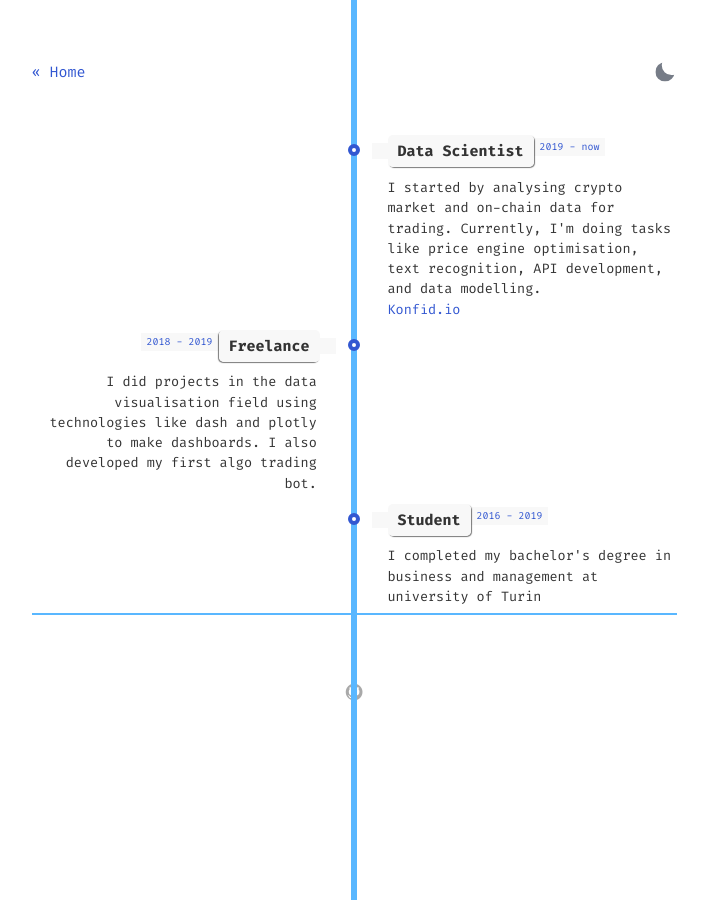
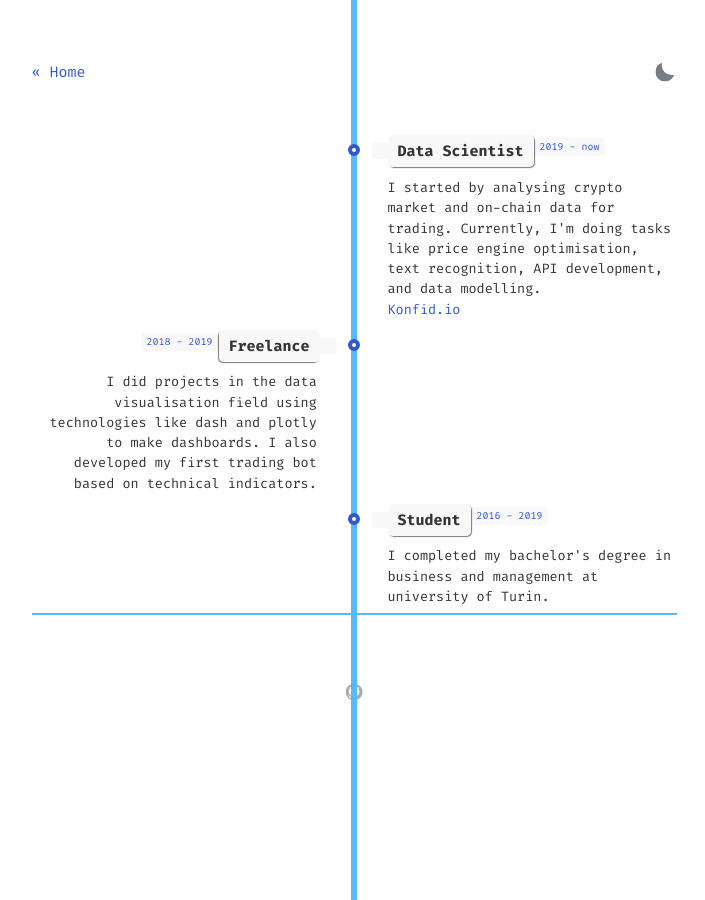
Before and after one commit to 9amirreza6/9amirreza6.github.io, a Jekyll site: the page built from about.html, in a window 1280 px wide. Shown: the whole page, without its empty margins (286-991 px from the left). Built offline with Jekyll 4.4.1, drawn with Linux system fonts in a browser that asks for light colours.

Commit message:
direction changed

```diff
--- a/about.html
+++ b/about.html
@@ -32,7 +32,7 @@ layout: about
                 </div>
                 <div class="desc">
                     I did projects in the data visualisation field using technologies like dash and plotly to
-                    make dashboards. I also developed my first algo trading bot.
+                    make dashboards. I also developed my first trading bot based on technical indicators.
                 </div>
             </div>
         </li>
@@ -44,7 +44,7 @@ layout: about
                     <span class="time-wrapper"><span class="time">2016 - 2019</span></span>
                 </div>
                 <div class="desc">
-                    I completed my bachelor's degree in business and management at university of Turin
+                    I completed my bachelor's degree in business and management at university of Turin.
                 </div>
             </div>
         </li>
```
